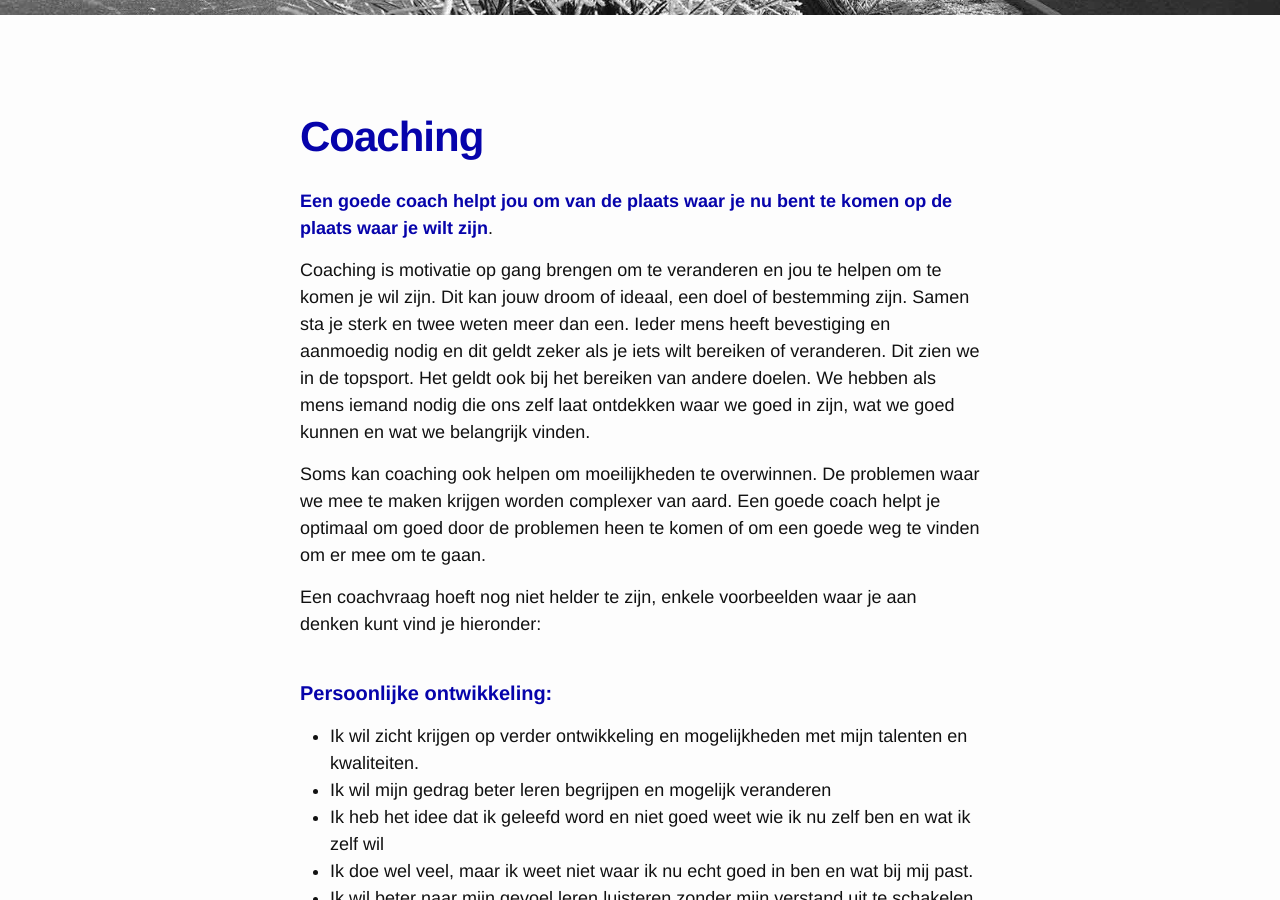
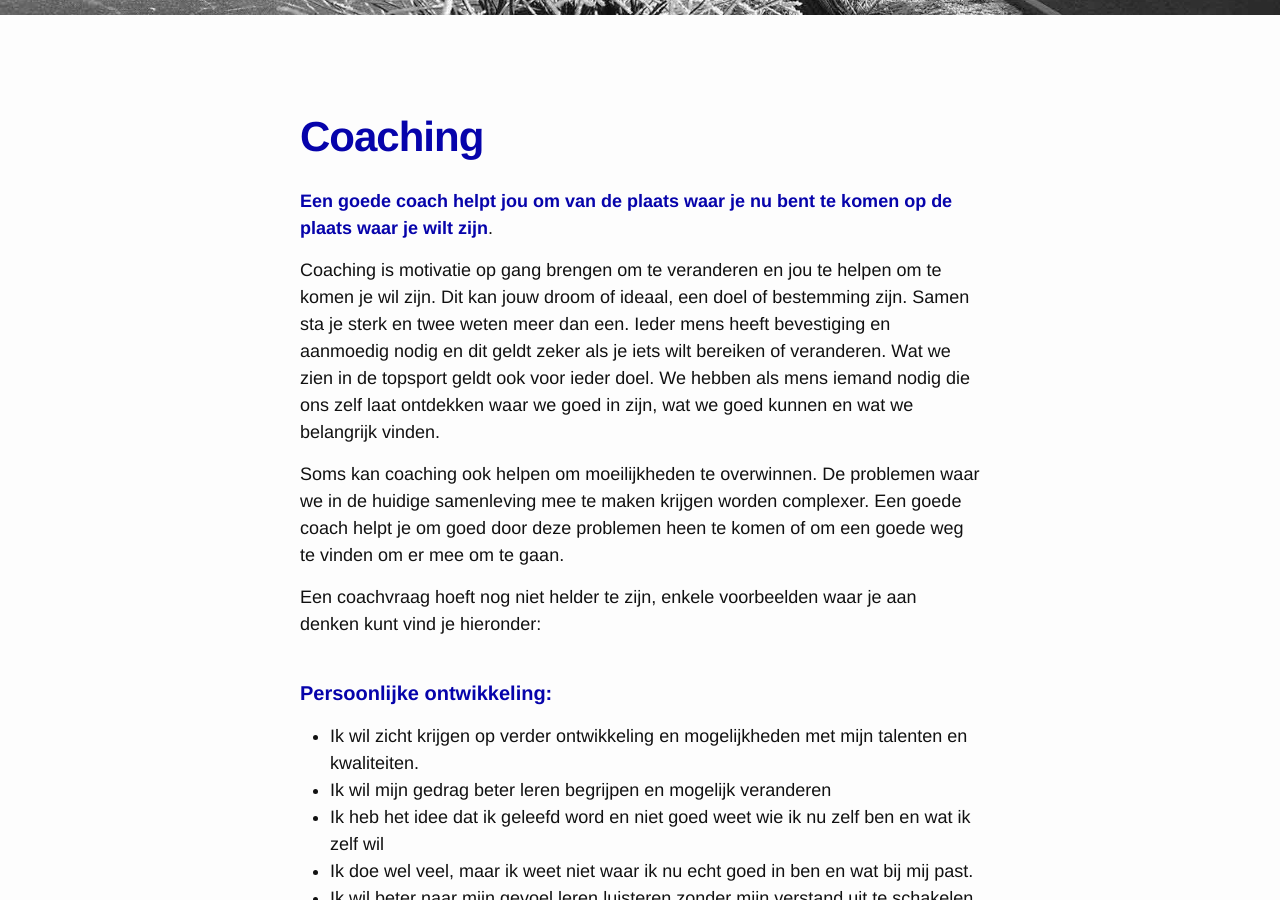
Before and after one commit to keesneven/keesneven.github.io, a Jekyll site: the page built from d_coaching.md, in a window 1280 px wide and 900 px high, scrolled down 485 px. Built offline with Jekyll 4.4.1, drawn with Linux system fonts in a browser that asks for light colours; nearby versions of some CDN libraries; some of the changed text lies outside the part shown.

Commit message:
Update d_coaching.md

```diff
--- a/d_coaching.md
+++ b/d_coaching.md
@@ -10,9 +10,9 @@ meta-tags: ontwikkelcoach, transformissioneel, transformationeel veranderen, mot
 
 **Een goede coach helpt jou om van de plaats waar je nu bent te komen op de plaats waar je wilt zijn**.
 
-Coaching is motivatie op gang brengen om te veranderen en jou te helpen om te komen je wil zijn. Dit kan jouw droom of ideaal, een doel of bestemming zijn. Samen sta je sterk en twee weten meer dan een. Ieder mens heeft bevestiging en aanmoedig nodig en dit geldt zeker als je iets wilt bereiken of veranderen. Dit zien we in de topsport. Het geldt ook bij het bereiken van andere doelen. We hebben als mens iemand nodig die ons zelf laat ontdekken waar we goed in zijn, wat we goed kunnen en wat we belangrijk vinden.
+Coaching is motivatie op gang brengen om te veranderen en jou te helpen om te komen je wil zijn. Dit kan jouw droom of ideaal, een doel of bestemming zijn. Samen sta je sterk en twee weten meer dan een. Ieder mens heeft bevestiging en aanmoedig nodig en dit geldt zeker als je iets wilt bereiken of veranderen. Wat we zien in de topsport geldt ook voor ieder doel. We hebben als mens iemand nodig die ons zelf laat ontdekken waar we goed in zijn, wat we goed kunnen en wat we belangrijk vinden.
 
-Soms kan coaching ook helpen om moeilijkheden te overwinnen. De problemen waar we mee te maken krijgen worden complexer van aard. Een goede coach helpt je optimaal om goed door de problemen heen te komen of om een goede weg te vinden om er mee om te gaan.
+Soms kan coaching ook helpen om moeilijkheden te overwinnen. De problemen waar we  in de huidige samenleving mee te maken krijgen worden complexer. Een goede coach helpt je om goed door deze problemen heen te komen of om een goede weg te vinden om er mee om te gaan.
 
 Een coachvraag hoeft nog niet helder te zijn, enkele voorbeelden waar je aan denken kunt vind je hieronder:
 
@@ -43,7 +43,7 @@ Een coachvraag hoeft nog niet helder te zijn, enkele voorbeelden waar je aan den
 
 #### Zingeving:
 - Ik wil van betekenis zijn en wil ontdekken wat bij mij past
-het lukt mij niet om mijn geloof een plaats te geven in mijn dagelijks leven.
+- het lukt mij niet om mijn geloof een plaats te geven in mijn dagelijks leven.
 - Ik twijfel steeds of ik wel op de goede plaats bezig ben
 - Ik heb het niet meer naar mijn zin.
 
```
